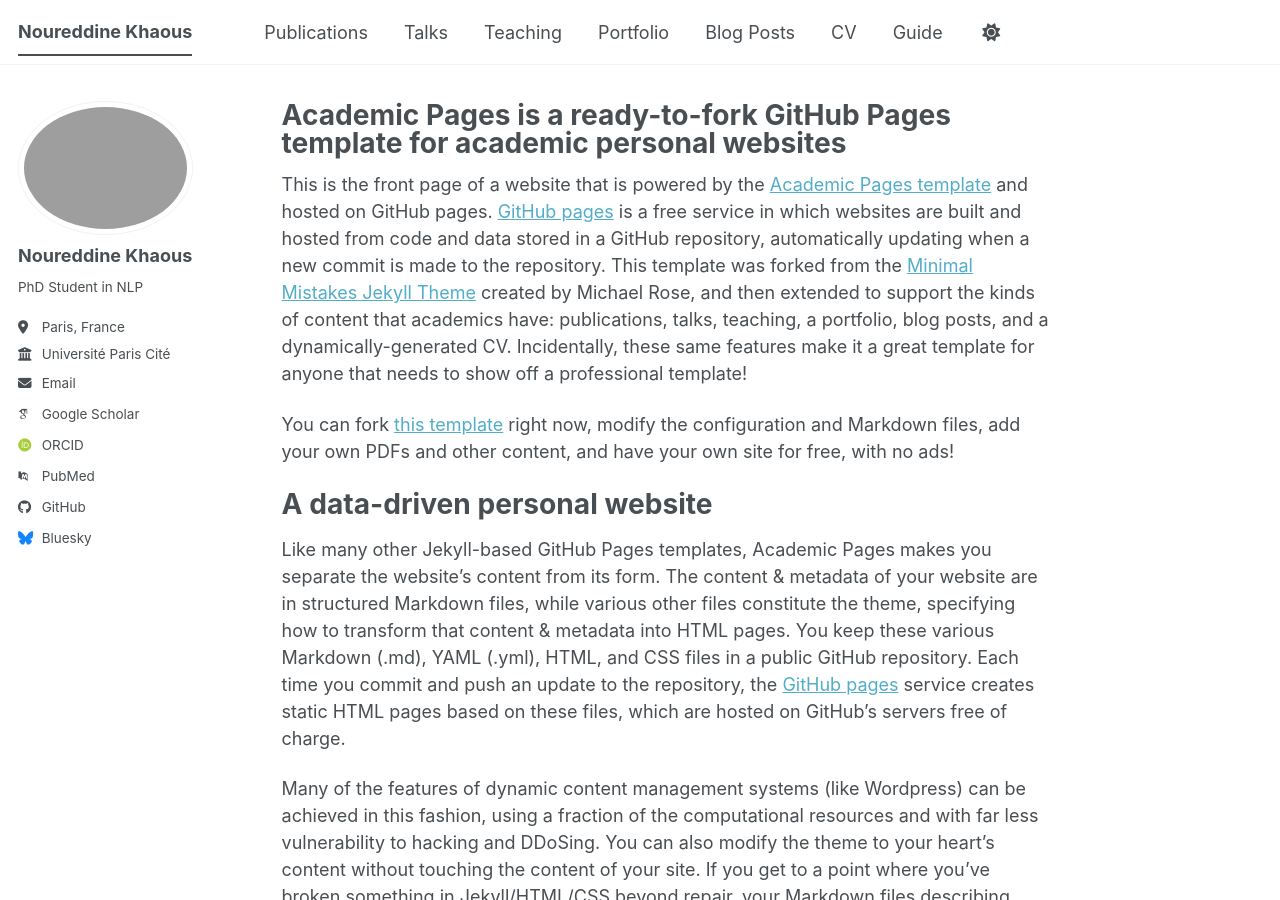
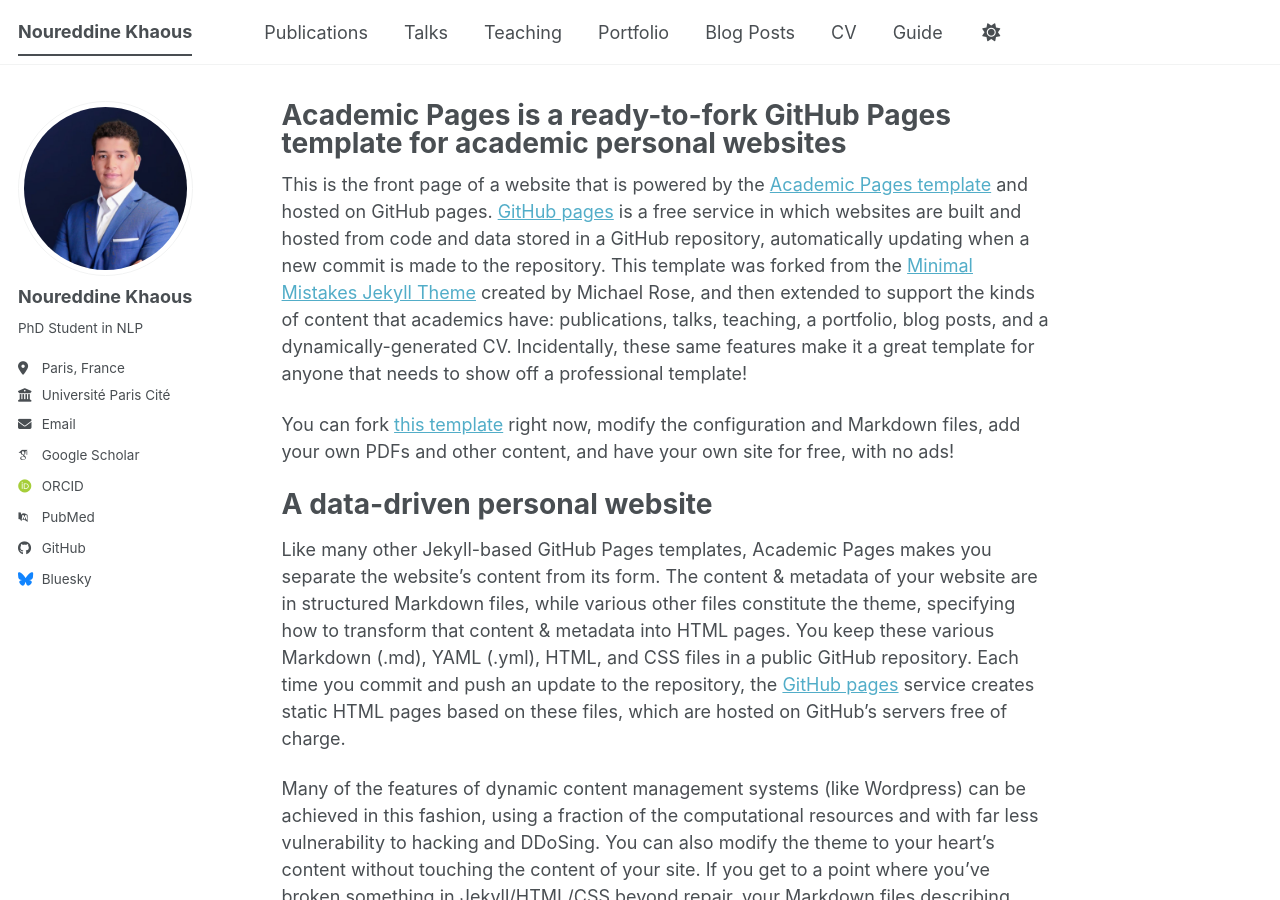
Before and after one commit to khaous-noureddine/khaous-noureddine.github.io, a Jekyll site: the page built from _pages/about.md, in a window 1280 px wide and 900 px high. Built offline with Jekyll 4.4.1, drawn with Linux system fonts in a browser that asks for light colours; some web fonts are replaced; a script bundle is joined from its source files by our own code; library files that are not in the unit come from our copies.

Commit message:
updated the personal information section

```diff
--- a/_config.yml
+++ b/_config.yml
@@ -22,7 +22,7 @@
 #               Additional customization can be done by editing /_includes/author-profile.html
 author:
   # Biographic information
-  avatar           : "headshor_kn.png"
+  avatar           : "profile.png"
   name             : "Noureddine Khaous"
   pronouns         : # example: "she/her"
   bio              : "PhD Student in NLP"
```
Also changed, not shown: images/profile.png (renamed from images/headshot_kn.png).
